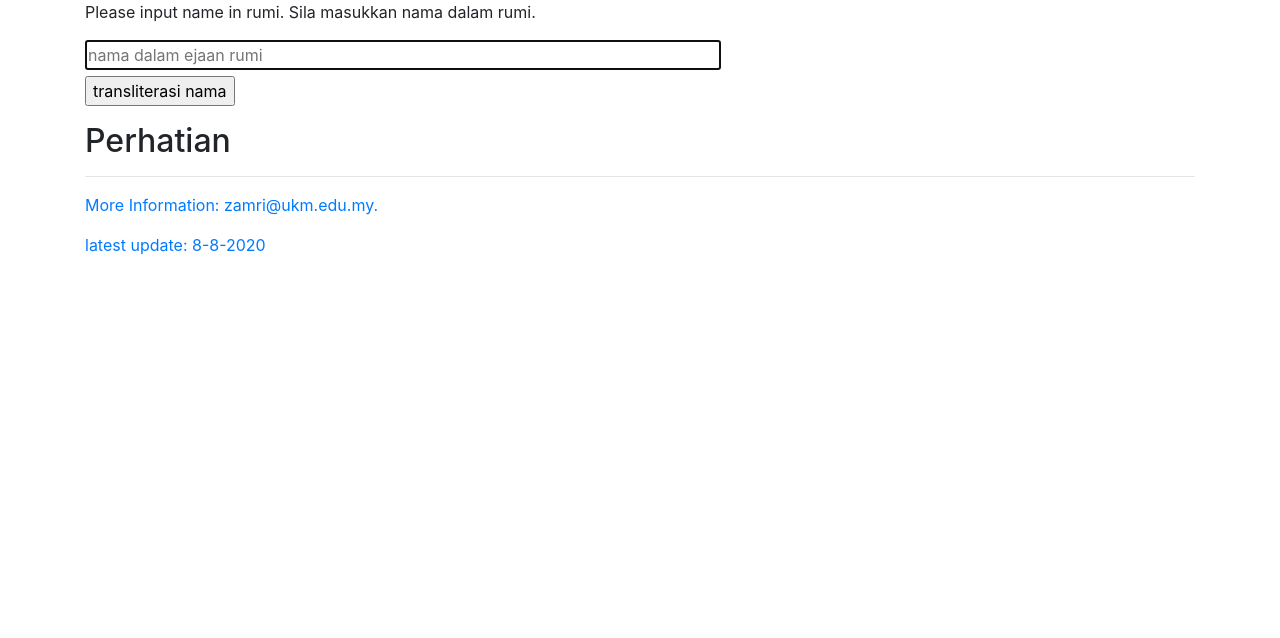
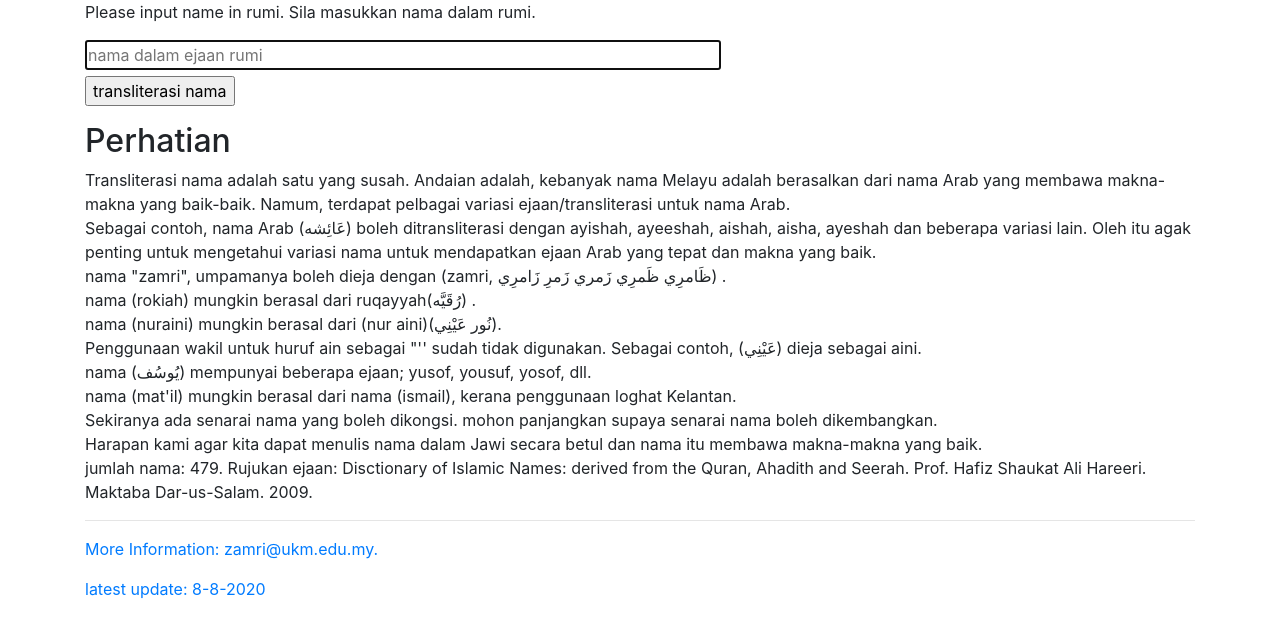
Before and after one commit to mohdzamri-github/rumi-to-jawi, a Flask app: page /nama in a window 1280 px wide. Shown: the part 56-694 px from the top of the page. Run offline with Flask 2, Linux system fonts and the light colour scheme; parts of the project's set-up code (start-up, migrations or seed data) failed here and were passed over; some libraries are stand-ins or nearby versions.

Commit message:
finish name-db.txt

```diff
--- a/name-db.txt
+++ b/name-db.txt
@@ -455,6 +455,7 @@ shakilah, شَكِيلَه
 sharifah, شَارِفَه
 shifa, شِفَا شِفَاء
 suhailah, سُهَيْلَه
+suhaila, سُهَيْلَه
 sumairah, سُمَيْرَه
 sumayyah, سُمَيَّه
 sumayah, سُمَيَّه
--- a/templates/nama.html
+++ b/templates/nama.html
@@ -76,7 +76,25 @@
     <div class="well well-lg">
       <h2>Perhatian</h2>
 
-
+      <p>Transliterasi nama adalah satu yang susah. Andaian adalah, kebanyak nama Melayu adalah berasalkan dari nama
+        Arab yang membawa makna-makna yang baik-baik. Namum, terdapat pelbagai variasi ejaan/transliterasi untuk nama Arab.
+      <br>
+      Sebagai contoh, nama Arab (عَائِشه) boleh ditransliterasi dengan ayishah, ayeeshah, aishah, aisha, ayeshah dan beberapa variasi
+      lain. Oleh itu agak penting untuk mengetahui variasi nama untuk mendapatkan ejaan Arab yang tepat dan makna yang baik.
+      <br>
+        nama "zamri", umpamanya boleh dieja dengan (zamri, ظَامرِي ظَمرِي زَمري زَمرِ زَامرِي) .
+      <br> nama (rokiah) mungkin berasal dari ruqayyah(رُقَيَّه) .
+      <br>
+      nama (nuraini) mungkin berasal dari (nur aini)(نُور عَيْنِي).
+      <br>
+      Penggunaan wakil untuk huruf ain sebagai "'' sudah tidak digunakan. Sebagai contoh, (عَيْنِي) dieja sebagai aini.
+      <br> nama (يُوسُف) mempunyai beberapa ejaan; yusof, yousuf, yosof, dll.
+      <br> nama (mat'il) mungkin berasal dari nama (ismail), kerana penggunaan loghat Kelantan.
+      <br> Sekiranya ada senarai nama yang boleh dikongsi. mohon panjangkan supaya senarai nama boleh dikembangkan.
+      <br> Harapan kami agar kita dapat menulis nama dalam Jawi secara betul dan nama itu membawa makna-makna yang baik.
+      <br> jumlah nama: 479. Rujukan ejaan: Disctionary of Islamic Names: derived from the Quran, Ahadith and Seerah.
+      Prof. Hafiz Shaukat Ali Hareeri. Maktaba Dar-us-Salam. 2009.
+      </p>
     </div>
     <hr>
     <footer class="footer">
--- a/templates/teknikal.html
+++ b/templates/teknikal.html
@@ -50,7 +50,7 @@
         Pembangunan sistem
         <p>
           <ol>
-            <li>Python 2.7.18</li>
+            <li>Python 2.7.18 (8/8/2020)</li>
             <li>Google Apps Engine</li>
             <li>Flask micro framework 1.1.2</li>
             <li>bootstrap</li>
@@ -58,6 +58,7 @@
               <a>http://www.getmdl.io/</a>
             </li>
             <li> Update using bootstrap. 10-6-2016</li>
+            <li>github https://github.com/mohdzamrimurah/rumi-to-jawi.git</li>
           </ol>
         </div>
         <div class="well well-lg">
--- a/templates/transliterate_name.html
+++ b/templates/transliterate_name.html
@@ -73,8 +73,8 @@
         <div class="panel panel-default">
             <div class="panel-body">
                 {% for r in name_rumi %}
-                <font size="+2">{{r}}</font> &nbsp;
-                <font size="+4">({{name_jawi[name_rumi.index(r)]}})</font>&nbsp;&nbsp;&nbsp;&nbsp;
+                <font size="+2" face="Times New Roman">{{r}}</font> &nbsp;
+                <font size="+4" face="Arabic Typesetting">({{name_jawi[name_rumi.index(r)]}})</font>&nbsp;&nbsp;&nbsp;&nbsp;
                 {% endfor %}
             </div>
         </div>
@@ -82,7 +82,7 @@
         <div class="panel panel-default">
             <div class="panel-body">
                 {% for j in name_jawi %}
-                <font size="+4">{{j}}</font>&nbsp;&nbsp;&nbsp;&nbsp;
+                <font size="+4" face="Arabic Typesetting">{{j}}</font>&nbsp;&nbsp;&nbsp;&nbsp;
                 {% endfor %}
             </div>
         </div>
```
